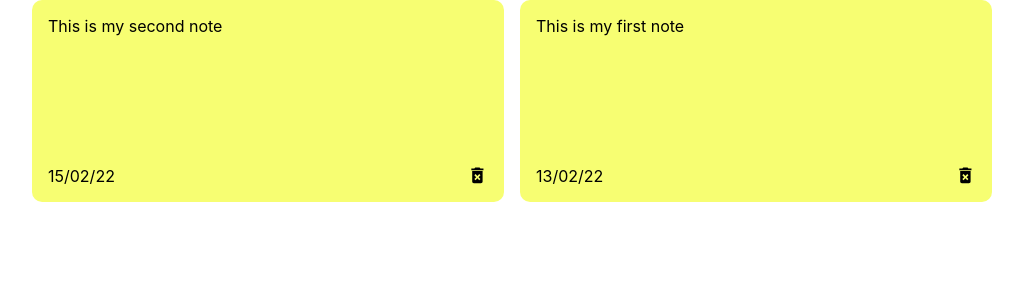
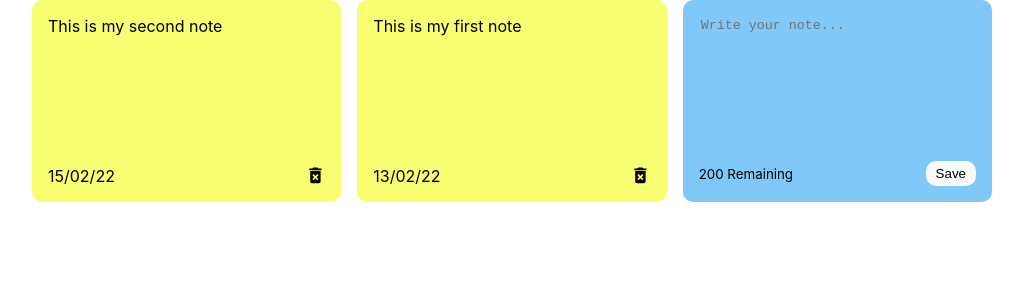
Before and after one commit to sahiba0915/keep-notes, a React (Create React App) app: page / in a window 1280 px wide. Shown: the top 300 px of the page, without its empty margins (128-1151 px from the left). Built offline with nearby package versions, Linux system fonts and the light colour scheme.

Commit message:
feat: added new note functionality

```diff
--- /dev/null
+++ b/src/AddNote.js
@@ -0,0 +1,42 @@
+import React, { useState } from 'react'
+
+const AddNote = ({handleAddNote}) => {
+
+    const [noteText, setNoteText] = useState('');
+    const characterLimit = 200;
+
+    const handleChange = (event) => {
+       if(characterLimit - event.target.value.length >= 0){
+        setNoteText(event.target.value);
+       }else{
+        alert("Limit Exceeded!")
+       }
+    }
+
+    const handleSave = () => {
+        if(noteText.trim().length > 0){
+       handleAddNote(noteText);
+       setNoteText('');
+        }else{
+            alert("Note can't be empty!.")
+        }
+    }
+
+  return (
+    <div className='note new'>
+        <textarea
+            rows='8'
+            cols= '10'
+            placeholder='Write your note...'
+            value={noteText}
+            onChange={handleChange}>
+        </textarea>
+    <div className='note-footer'>
+        <small>{characterLimit - noteText.length} Remaining</small>
+        <button className='save' onClick={handleSave}>Save</button>
+    </div>
+    </div>
+  )
+}
+
+export default AddNote
--- a/src/App.css
+++ b/src/App.css
@@ -12,6 +12,34 @@
     grid-template-columns: repeat(auto-fit, minmax(250px, 1fr));
 }
 
+
+.note.new {
+    background-color: #7FC8F8;
+}
+
+textarea{
+    border: none;
+    resize: none;
+    background-color: #7FC8F8;
+}
+
+textarea:focus{
+    outline: none;
+}
+
+.save{
+    background-color: #F9F9F9;
+    border: none;
+    border-radius: 10px;
+    padding: 5px 10px;
+}
+
+.save:hover {
+    background-color: #317B22;
+    cursor: pointer;
+    color: white;
+}
+
 .note {
     background-color: #F7FE72;
     border-radius: 10px;
@@ -20,10 +48,12 @@
     display: flex;
     flex-direction: column;
     justify-content: space-between;
+    white-space: pre-wrap;
 }
 
 .note-footer {
     display: flex;
     align-items: center;
     justify-content: space-between;
+    margin-top: 20px;
 }
--- a/src/App.js
+++ b/src/App.js
@@ -20,12 +20,23 @@
       text: 'This is my first note',
       date: '13/02/22'
     },
+]);
 
+const addNote = (text) => {
+  const date = new Date();
+  const newNote = {
+    id : nanoid(),
+    text: text,
+    date: date.toLocaleDateString()
 
-]);
+  }
+
+  const newNotes = [...notes, newNote]
+  setNotes(newNotes);
+}
   return (
     <div className='container'>
-      <NotesList notes={notes}/>
+      <NotesList notes={notes}  handleAddNote={addNote}/>
     </div>
     )
 }
--- a/src/Components/NotesList.js
+++ b/src/Components/NotesList.js
@@ -1,12 +1,15 @@
 import React from 'react';
 import Note from './Note';
+import AddNote from '../AddNote';
 
-const NotesList = ({notes}) => {
+const NotesList = ({notes, handleAddNote}) => {
   return (
     <div className='notes-list'>
       {notes.map((note) => (
       <Note id={note.id} text={note.text} date={note.date}/>
       ))}
+
+<AddNote handleAddNote={handleAddNote}/>
     </div>
   )
 
```
